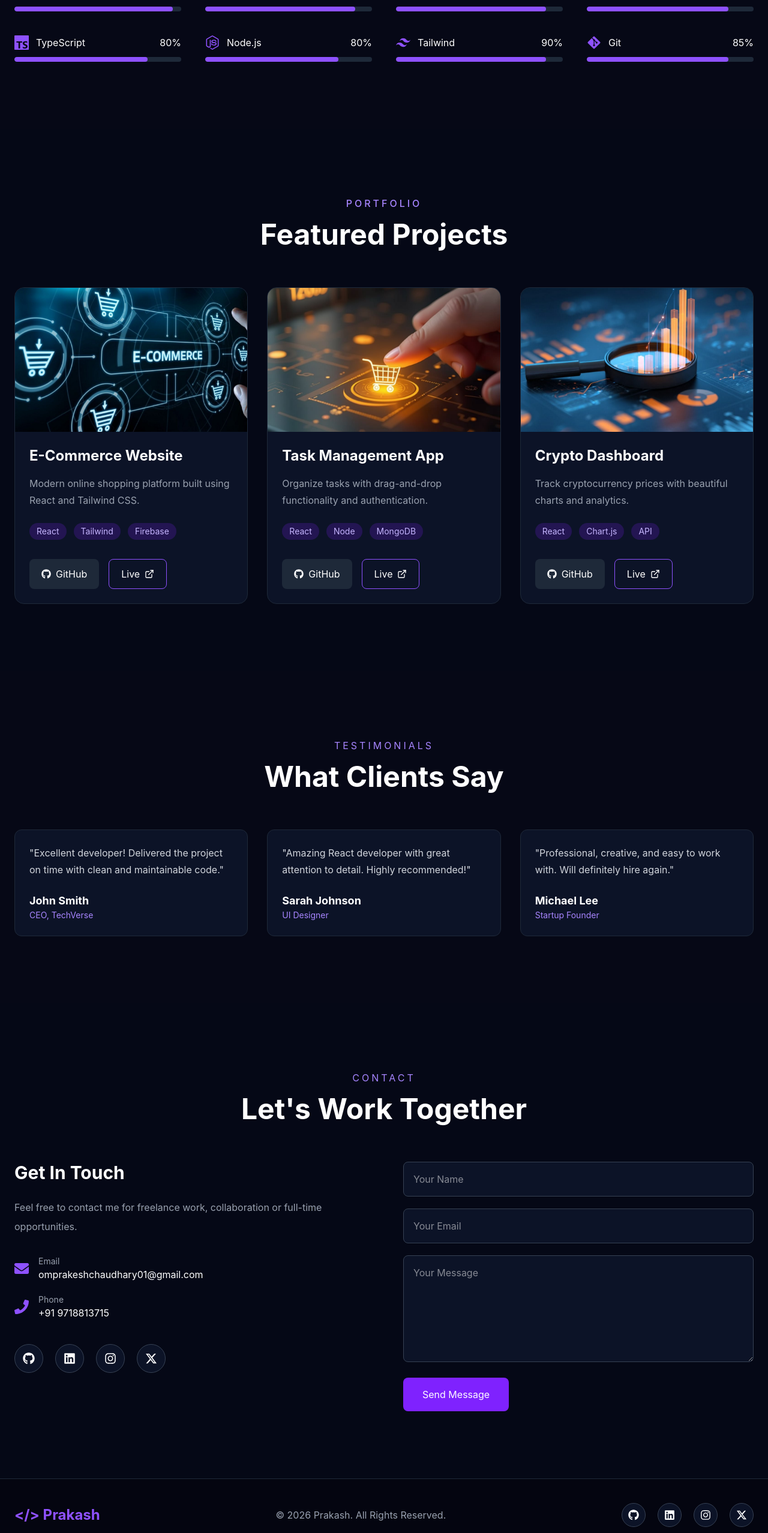
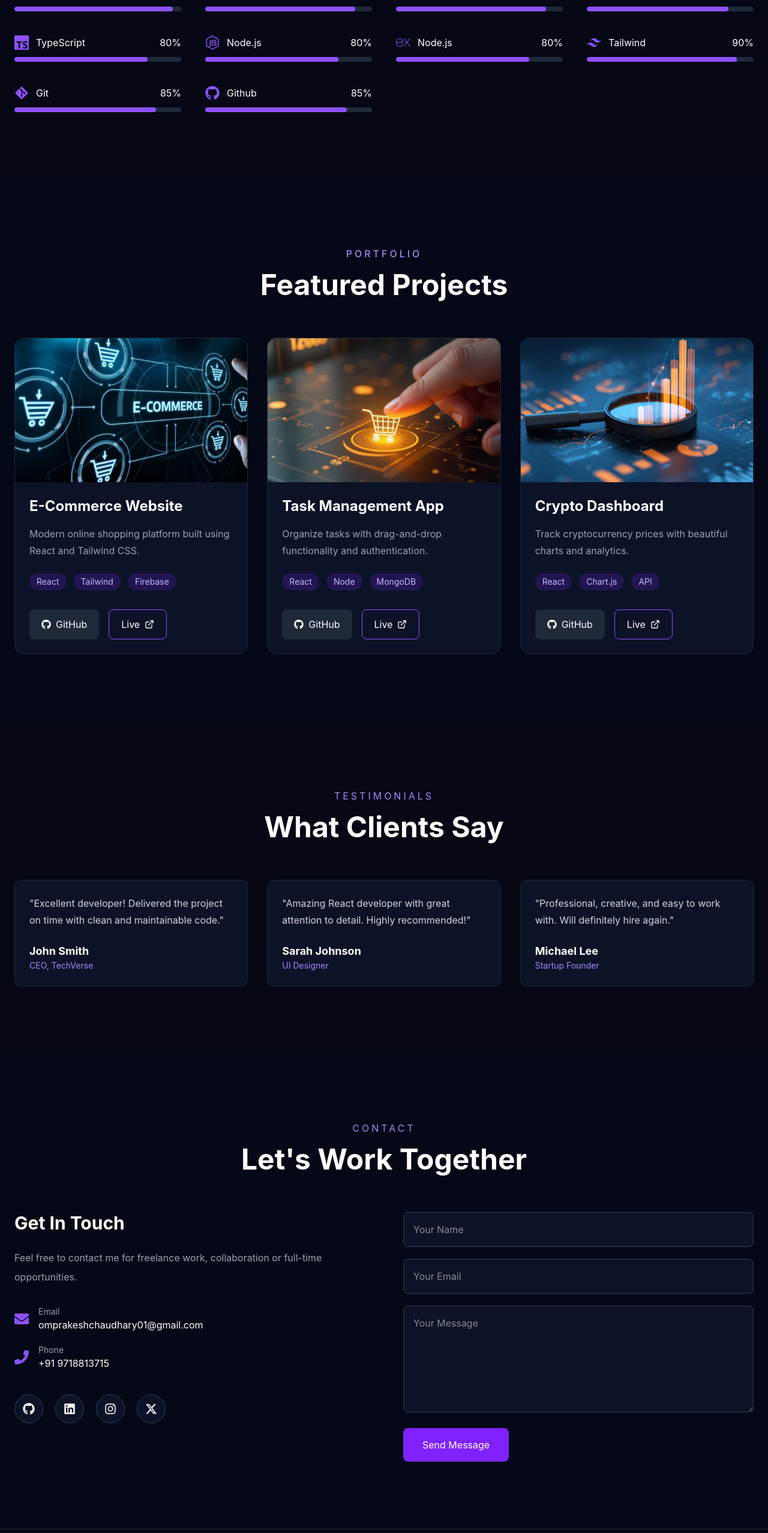
Before and after one commit to itsprakash26/Professional-Portfolio, a React (Vite) app in the folder Portfolio/: page / in a window 1280 px wide. Shown: the part 1737-4293 px from the top of the page at 60% size. Built offline with nearby package versions, Linux system fonts and the light colour scheme.

Commit message:
Update some issu

```diff
--- a/Portfolio/src/components/about/About.jsx
+++ b/Portfolio/src/components/about/About.jsx
@@ -6,7 +6,7 @@ function About() {
 
         <section
             id="about"
-            className="bg-[#050816] py-28"
+            className="bg-[#050816] py-28 lg:w-full md:w-full w-[550px]"
         >
 
             <div className="max-w-7xl mx-auto px-6 grid lg:grid-cols-2 gap-20 items-center">
--- a/Portfolio/src/components/contact/Contact.jsx
+++ b/Portfolio/src/components/contact/Contact.jsx
@@ -7,7 +7,7 @@ import { socialLinks, contactInfo } from "../../data/socialLinks";
 
 function Contact() {
   return (
-    <section id="contact" className="py-28 bg-[#050816]">
+    <section id="contact" className="py-28 bg-[#050816] lg:w-full md:w-full w-[550px]">
       <div className="max-w-7xl mx-auto px-6">
 
         <div className="text-center mb-16">
--- a/Portfolio/src/components/footer/Footer.jsx
+++ b/Portfolio/src/components/footer/Footer.jsx
@@ -2,7 +2,7 @@ import { socialLinks } from "../../data/socialLinks";
 
 function Footer() {
   return (
-    <footer className="py-10 bg-[#040510] border-t border-gray-800">
+    <footer className="py-10 bg-[#040510] lg:w-full md:w-full w-[550px] border-t border-gray-800">
       <div className="max-w-7xl mx-auto px-6 flex flex-col md:flex-row justify-between items-center gap-5">
 
         {/* Logo */}
@@ -16,7 +16,7 @@ function Footer() {
         </p>
 
         {/* Social Links */}
-        <div className="flex gap-5">
+        <div className="flex gap-6">
           {socialLinks.map((item) => {
             const Icon = item.icon;
 
--- a/Portfolio/src/components/projects/Projects.jsx
+++ b/Portfolio/src/components/projects/Projects.jsx
@@ -7,7 +7,7 @@ function Projects() {
   return (
     <section
       id="projects"
-      className="py-28 bg-[#050816]"
+      className="py-28 bg-[#050816] lg:w-full md:w-full w-[550px]"
     >
       <div className="max-w-7xl mx-auto px-6">
 
--- a/Portfolio/src/components/skills/Skills.jsx
+++ b/Portfolio/src/components/skills/Skills.jsx
@@ -6,7 +6,7 @@ function Skills() {
 
         <section
             id="skills"
-            className="py-28 bg-[#060816]"
+            className="py-28 bg-[#060816] lg:w-full md:w-full w-[550px]"
         >
 
             <div className="max-w-7xl mx-auto px-6">
--- a/Portfolio/src/components/testimonial/Testimonials.jsx
+++ b/Portfolio/src/components/testimonial/Testimonials.jsx
@@ -3,7 +3,7 @@ import TestimonialCard from "./TestimonialCard";
 
 function Testimonials() {
   return (
-    <section className="py-28 bg-[#060816]">
+    <section className="py-28 bg-[#060816] lg:w-full md:w-full w-[550px]">
       <div className="max-w-7xl mx-auto px-6">
 
         <div className="text-center mb-16">
--- a/Portfolio/src/data/skills.js
+++ b/Portfolio/src/data/skills.js
@@ -5,11 +5,14 @@ import {
     FaReact,
     FaNodeJs,
     FaGitAlt,
+    FaGithub,
 } from "react-icons/fa";
+
 
 import {
     SiTailwindcss,
     SiTypescript,
+    SiExpress,
 } from "react-icons/si";
 
 export const skills = [
@@ -50,6 +53,11 @@ export const skills = [
         name: "Node.js",
         percentage: 80,
     },
+    {
+        icon: SiExpress,
+        name: "Node.js",
+        percentage: 80,
+    },
 
     {
         icon: SiTailwindcss,
@@ -62,5 +70,10 @@ export const skills = [
         name: "Git",
         percentage: 85,
     },
+    {
+        icon: FaGithub,
+        name: "Github",
+        percentage: 85,
+    },
 
 ];
--- a/Portfolio/vite.config.js
+++ b/Portfolio/vite.config.js
@@ -7,4 +7,7 @@ export default defineConfig({
     react(),
     tailwindcss(),
   ],
+  server: {
+    host: true,
+  },
 });
```
